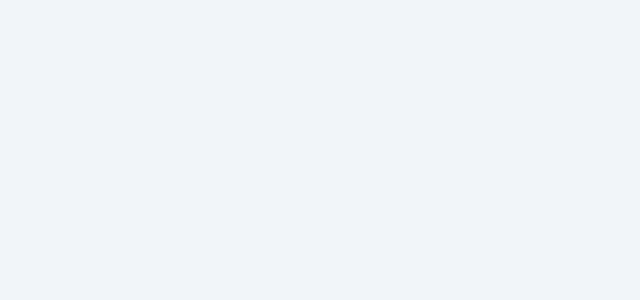
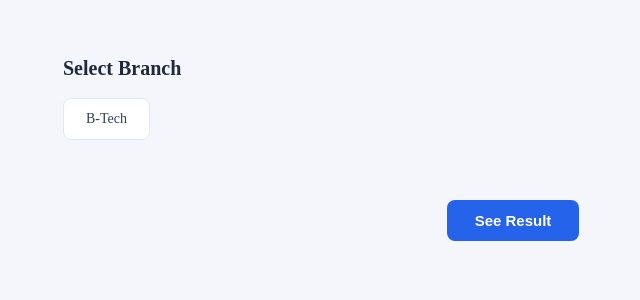
Before and after one commit to Trijal-chaudhary/SmartStudy, a React (Vite) app in the folder client/: page /viewpyq in a window 1280 px wide. Before the commit this address had no page. Shown: the top 300 px of the page, without its empty margins (127-767 px from the left). Built offline with nearby package versions, Linux system fonts and the light colour scheme.

Commit message:
added the prevPYQ page

```diff
--- a/client/Components/Questions/Question.css
+++ b/client/Components/Questions/Question.css
@@ -70,18 +70,25 @@
 }
 .buttonsOrIcons{
   background: #f1f5f9;
-  padding: 0px 14px;
+  padding: 0px 9.5px;
   border-radius: 8px;
   height: 40px;
   border: 1px solid #cbd5e1;
   display: flex;
   justify-content: center;
   align-items: center;
+  gap: 5px;
 }
 .quesDetOuterInner h4 {
   margin: 0;
-  font-size: 13px;
+  font-size: 12px;
   color: #0f172a;
+}
+.ReapeatSVG{
+  height: 30px;
+}
+.CommentsSVG{
+  height: 30px;
 }
 .uploadAnsFromStudent{
   display: flex;
--- a/client/Components/Questions/Question.jsx
+++ b/client/Components/Questions/Question.jsx
@@ -3,16 +3,25 @@ import "./Question.css";
 import { motion } from "framer-motion";
 import { questionsAre } from "../../src/services/fetching";
 import Filter from "./Filter/Filter";
+import { useParams } from "react-router-dom";
 const Questions = () => {
-  const [renderand, setRenderAns] = useState("");
+  const [renderand, setRenderAns] = useState([]);
   const [questions, setQuestion] = useState([]);
   const [renderFilter, setRenderFilter] = useState(false);
+  const { branch, year, sem, subject } = useParams();
   useEffect(() => {
     questionsAre({ Subject: "Physics", Year: 1 }).then((res) => {
       console.log(res.result[0]?._id);
       setQuestion(res?.result);
+      res?.result.forEach((element) => {
+        setRenderAns((prev) => [...prev, ""]);
+      });
     });
+    console.log(branch, year, sem, subject);
   }, []);
+  const handleChange = (index, val) => {
+    setRenderAns((prev) => prev.map((item, i) => (i === index ? val : item)));
+  };
   return (
     <div className="QuestionOuterCont">
       <Filter renderFilter={renderFilter} setRenderFilter={setRenderFilter} />
@@ -30,13 +39,23 @@ const Questions = () => {
         {/* <h4>Unit-I</h4> */}
       </div>
       {/* <div className="questionInteraction"></div> */}
-      {questions?.map((ele) => (
+      {questions?.map((ele, idx) => (
         <div className="QuestionCOntOut">
           <div className="quest">
             <div className="questionOuterCard">
               <img src={ele?.QuesUrl} alt="" />
             </div>
             <div className="quesDetOuterInner">
+              <div className="buttonsOrIcons">
+                <svg
+                  className="ReapeatSVG"
+                  xmlns="http://www.w3.org/2000/svg"
+                  viewBox="0 0 640 640"
+                >
+                  <path d="M534.6 182.6C547.1 170.1 547.1 149.8 534.6 137.3L470.6 73.3C461.4 64.1 447.7 61.4 435.7 66.4C423.7 71.4 416 83.1 416 96L416 128L256 128C150 128 64 214 64 320C64 337.7 78.3 352 96 352C113.7 352 128 337.7 128 320C128 249.3 185.3 192 256 192L416 192L416 224C416 236.9 423.8 248.6 435.8 253.6C447.8 258.6 461.5 255.8 470.7 246.7L534.7 182.7zM105.4 457.4C92.9 469.9 92.9 490.2 105.4 502.7L169.4 566.7C178.6 575.9 192.3 578.6 204.3 573.6C216.3 568.6 224 556.9 224 544L224 512L384 512C490 512 576 426 576 320C576 302.3 561.7 288 544 288C526.3 288 512 302.3 512 320C512 390.7 454.7 448 384 448L224 448L224 416C224 403.1 216.2 391.4 204.2 386.4C192.2 381.4 178.5 384.2 169.3 393.3L105.3 457.3z" />
+                </svg>
+                <h4>1</h4>
+              </div>
               <div className="buttonsOrIcons">
                 <h4>Year: {ele?.year}</h4>
               </div>
@@ -76,16 +95,25 @@ const Questions = () => {
               <div className="buttonsOrIcons">
                 <h4>Solutions</h4>
               </div>
+              <div className="buttonsOrIcons">
+                <svg
+                  className="CommentsSVG"
+                  xmlns="http://www.w3.org/2000/svg"
+                  viewBox="0 0 640 640"
+                >
+                  <path d="M267.7 576.9C267.7 576.9 267.7 576.9 267.7 576.9L229.9 603.6C222.6 608.8 213 609.4 205 605.3C197 601.2 192 593 192 584L192 512L160 512C107 512 64 469 64 416L64 192C64 139 107 96 160 96L480 96C533 96 576 139 576 192L576 416C576 469 533 512 480 512L359.6 512L267.7 576.9zM332 472.8C340.1 467.1 349.8 464 359.7 464L480 464C506.5 464 528 442.5 528 416L528 192C528 165.5 506.5 144 480 144L160 144C133.5 144 112 165.5 112 192L112 416C112 442.5 133.5 464 160 464L216 464C226.4 464 235.3 470.6 238.6 479.9C239.5 482.4 240 485.1 240 488L240 537.7C272.7 514.6 303.3 493 331.9 472.8z" />
+                </svg>
+              </div>
             </div>
             <div className="answerOuterBox">
               <h4>AI-Solution</h4>
               <div className="hahaha">
-                {!renderand ? (
+                {renderand[idx] == "" ? (
                   <svg
                     className="downImgArrow"
                     xmlns="http://www.w3.org/2000/svg"
                     viewBox="0 0 640 640"
-                    onClick={() => setRenderAns(ele?._id)}
+                    onClick={() => handleChange(idx, "1")}
                   >
                     <path d="M297.4 438.6C309.9 451.1 330.2 451.1 342.7 438.6L502.7 278.6C515.2 266.1 515.2 245.8 502.7 233.3C490.2 220.8 469.9 220.8 457.4 233.3L320 370.7L182.6 233.4C170.1 220.9 149.8 220.9 137.3 233.4C124.8 245.9 124.8 266.2 137.3 278.7L297.3 438.7z" />
                   </svg>
@@ -94,7 +122,7 @@ const Questions = () => {
                     className="downImgArrow"
                     xmlns="http://www.w3.org/2000/svg"
                     viewBox="0 0 640 640"
-                    onClick={() => setRenderAns("")}
+                    onClick={() => handleChange(idx, "")}
                   >
                     <path d="M297.4 201.4C309.9 188.9 330.2 188.9 342.7 201.4L502.7 361.4C515.2 373.9 515.2 394.2 502.7 406.7C490.2 419.2 469.9 419.2 457.4 406.7L320 269.3L182.6 406.6C170.1 419.1 149.8 419.1 137.3 406.6C124.8 394.1 124.8 373.8 137.3 361.3L297.3 201.3z" />
                   </svg>
@@ -106,7 +134,7 @@ const Questions = () => {
                   height: 0,
                 }}
                 animate={
-                  renderand === ele?._id
+                  renderand[idx] === "1"
                     ? {
                         height: "auto",
                       }
--- /dev/null
+++ b/client/Components/ViewPYQ/ViewPYQ.css
@@ -0,0 +1,82 @@
+.ViewOuterPYQMainCont {
+  min-height: 100vh;
+  padding: 40px 20px;
+  background: #f4f6fb;
+  display: flex;
+  flex-direction: column;
+  gap: 40px;
+  align-items: center;
+}
+
+.selectYear {
+  width: 100%;
+  max-width: 900px;
+}
+.yearCard.active {
+  background: #2563eb;
+  color: white;
+  transform: translateY(-3px);
+  box-shadow: 0 6px 18px rgba(37, 99, 235, 0.25);
+}
+.selectYear h2 {
+  margin-bottom: 18px;
+  font-size: 20px;
+  font-weight: 600;
+  color: #1e293b;
+}
+
+.selectOuterYear {
+  display: flex;
+  flex-wrap: wrap;
+  gap: 15px;
+}
+
+.yearCard {
+  padding: 12px 22px;
+  background: #ffffff;
+  border-radius: 8px;
+  border: 1px solid #e2e8f0;
+  cursor: pointer;
+  transition: all 0.25s ease;
+  font-size: 14px;
+  font-weight: 500;
+  color: #334155;
+}
+
+.yearCard:hover {
+  background: #2563eb;
+  color: white;
+  transform: translateY(-3px);
+  box-shadow: 0 6px 18px rgba(37, 99, 235, 0.25);
+}
+
+.SubmitButtonSeePyq {
+  margin-top: 20px;
+  padding: 12px 28px;
+  border: none;
+  border-radius: 8px;
+  background: #2563eb;
+  color: white;
+  font-size: 15px;
+  font-weight: 600;
+  cursor: pointer;
+  transition: 0.25s ease;
+}
+
+.SubmitButtonSeePyq:hover {
+  background: #1d4ed8;
+  transform: translateY(-2px);
+  box-shadow: 0 6px 16px rgba(29, 78, 216, 0.3);
+}
+.SubmitButtonSeePyq.inactive {
+  margin-top: 20px;
+  padding: 12px 28px;
+  border: none;
+  border-radius: 8px;
+  background: #cbd5e1;
+  color: #64748b;
+  font-size: 15px;
+  font-weight: 600;
+  cursor: not-allowed;
+  opacity: 0.7;
+}
--- /dev/null
+++ b/client/Components/ViewPYQ/ViewPYQ.jsx
@@ -0,0 +1,116 @@
+import React, { useState } from "react";
+import "./ViewPYQ.css";
+import { showSub } from "../../src/assets/Subjects";
+import { useNavigate } from "react-router-dom";
+const ViewPYQ = () => {
+  const [branch, setBranch] = useState("");
+  const [year, setYear] = useState(0);
+  const [sem, setSem] = useState("");
+  const [subject, setSubject] = useState([]);
+  const [subs, setSubs] = useState([]);
+  const navigate = useNavigate();
+  const handelBranch = (B_Name) => {
+    setBranch(B_Name);
+    setYear(0);
+    setSem("");
+    setSubject("");
+    setSubs([]);
+  };
+  const handelyear = (Y_Name) => {
+    setYear(Y_Name);
+    setSem("");
+    setSubject("");
+    setSubs([]);
+  };
+  const randerSubjects = (Sem) => {
+    setSem(Sem);
+    setSubs(
+      showSub.filter(
+        (sub) => sub.year === year && sub.sem.includes(Sem.toLowerCase())
+      )
+    );
+    // console.log(showSub);
+  };
+  const handelSubmit = () => {
+    navigate(`/question/${branch}/${year}/${sem}/${subject.sub}`);
+  };
+  return (
+    <div className="ViewOuterPYQMainCont">
+      <div className="selectYear">
+        <h2>Select Branch</h2>
+        <div className="selectOuterYear">
+          {["B-Tech"].map((ele) => (
+            <div
+              onClick={() => handelBranch(ele)}
+              className={`${branch === ele ? "active" : ""} yearCard`}
+            >
+              {ele}
+            </div>
+          ))}
+        </div>
+      </div>
+      {branch === "" ? (
+        <></>
+      ) : (
+        <div className="selectYear">
+          <h2>Select Year</h2>
+          <div className="selectOuterYear">
+            {[1, 2, 3, 4].map((ele) => (
+              <div
+                onClick={() => handelyear(ele)}
+                className={`${year === ele ? "active" : ""} yearCard`}
+              >
+                Year {ele}
+              </div>
+            ))}
+          </div>
+        </div>
+      )}
+      {year === 0 ? (
+        <></>
+      ) : (
+        <div className="selectYear">
+          <h2>Select Semester</h2>
+          <div className="selectOuterYear">
+            {["Even", "Odd"].map((ele) => (
+              <div
+                onClick={() => randerSubjects(ele)}
+                className={`${sem === ele ? "active" : ""} yearCard`}
+              >
+                {ele}
+              </div>
+            ))}
+          </div>
+        </div>
+      )}
+      {sem === "" ? (
+        <></>
+      ) : (
+        <div className="selectYear">
+          <h2>Select Subject</h2>
+          <div className="selectOuterYear">
+            {subs?.map((ele) => (
+              <div
+                onClick={() => setSubject(ele)}
+                className={`${
+                  ele.sub === subject.sub ? "active" : ""
+                } yearCard`}
+              >
+                {ele.sub}
+              </div>
+            ))}
+          </div>
+        </div>
+      )}
+
+      <button
+        className={`SubmitButtonSeePyq ${subject === "" ? "inactive" : ""}`}
+        onClick={() => handelSubmit()}
+      >
+        See Result
+      </button>
+    </div>
+  );
+};
+
+export default ViewPYQ;
--- a/client/src/App.jsx
+++ b/client/src/App.jsx
@@ -1,6 +1,7 @@
 import Chapters from "../Components/Chapters/Chapters";
 import Questions from "../Components/Questions/Question";
 import Subjects from "../Components/Subjects/Subjects";
+import ViewPYQ from "../Components/ViewPYQ/ViewPYQ";
 import "./App.css";
 import { BrowserRouter, Route, Routes } from "react-router-dom";
 function App() {
@@ -10,7 +11,11 @@ function App() {
         <Routes>
           <Route path="/" element={<Subjects />} />
           <Route path="/Chapter/:sub" element={<Chapters />} />
-          <Route path="/Question" element={<Questions />} />
+          <Route
+            path="/question/:branch/:year/:sem/:subject"
+            element={<Questions />}
+          />
+          <Route path="/viewpyq" element={<ViewPYQ />} />
         </Routes>
       </BrowserRouter>
     </>
```
Also changed, not shown: client/src/assets/Subjects.js (+63 -0 lines), 2 other files (tests, documents, lock files or other folders).
